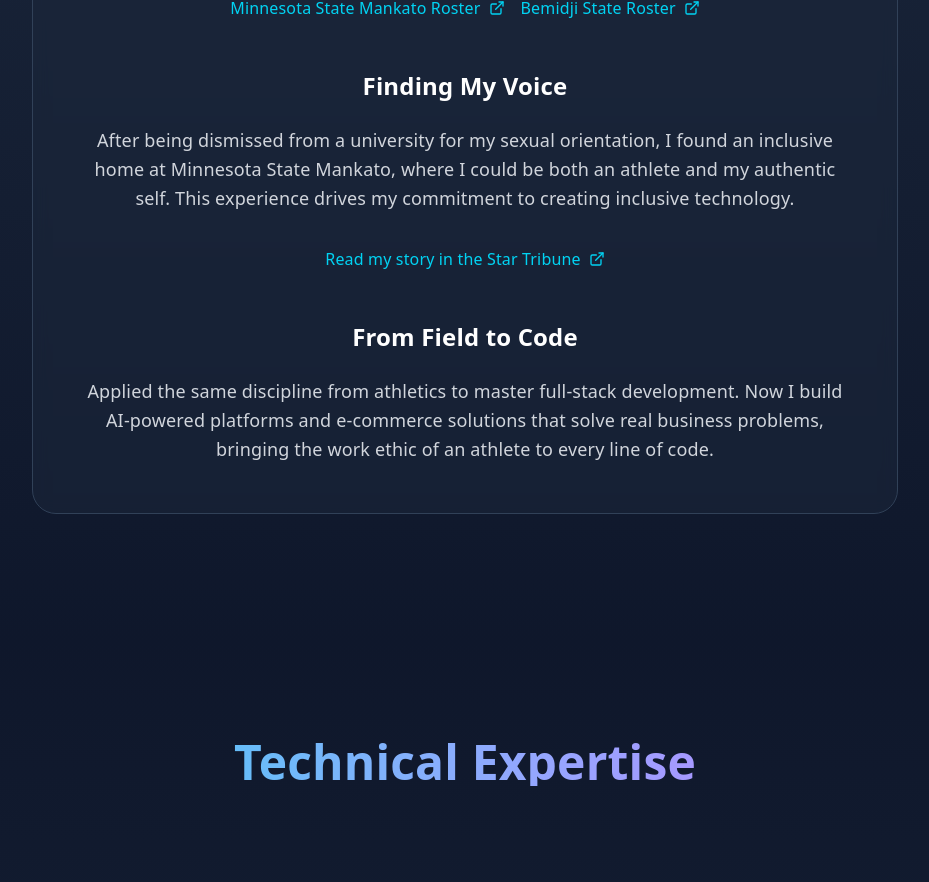
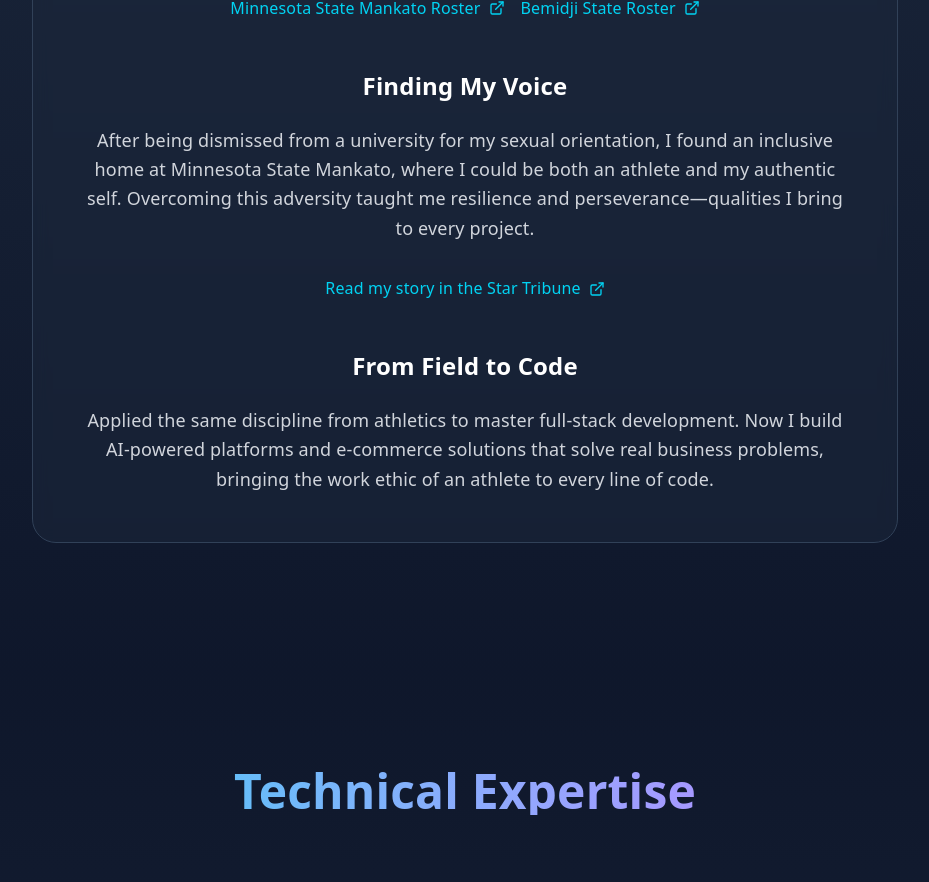
Before and after one commit to Hans3n6/MarcusLP, a Next.js app: page / in a window 1280 px wide. Shown: the part 3220-4102 px from the top of the page, without its empty margins (175-1104 px from the left). Built offline with nearby package versions, Linux system fonts and the light colour scheme.

Commit message:
Update Finding My Voice section to emphasize resilience and perseverance

```diff
--- a/components/Story.tsx
+++ b/components/Story.tsx
@@ -67,8 +67,8 @@ export default function Story() {
               <p className="text-lg text-gray-300 leading-relaxed mb-8 max-w-3xl mx-auto">
                 After being dismissed from a university for my sexual orientation, I found
                 an inclusive home at Minnesota State Mankato, where I could be both an athlete
-                and my authentic self. This experience drives my commitment to creating
-                inclusive technology.
+                and my authentic self. Overcoming this adversity taught me resilience and
+                perseverance—qualities I bring to every project.
               </p>
               <a
                 href="https://www.startribune.com/how-inclusive-culture-brought-an-all-america-pass-rusher-to-mankato/601552524"
```
